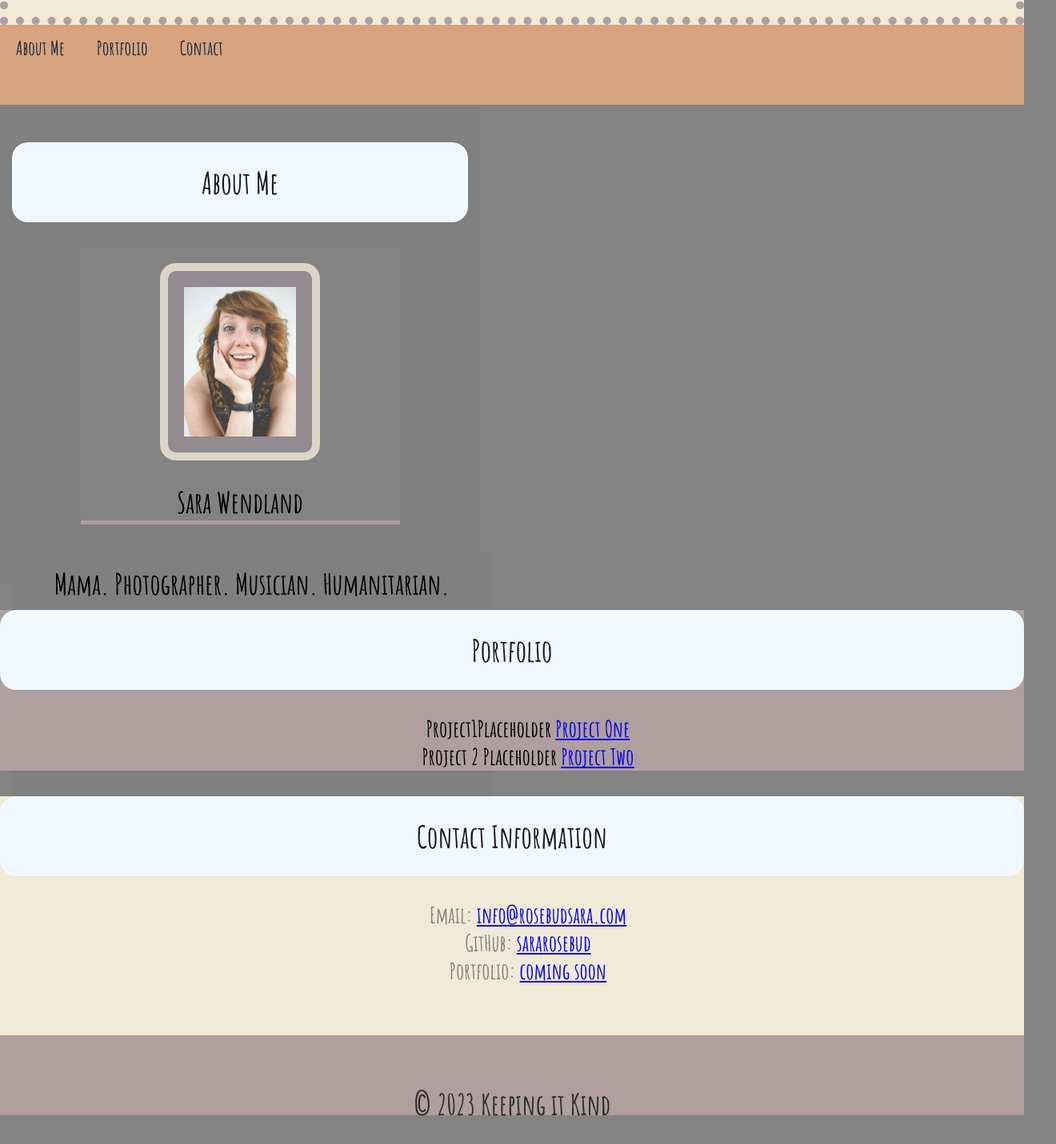
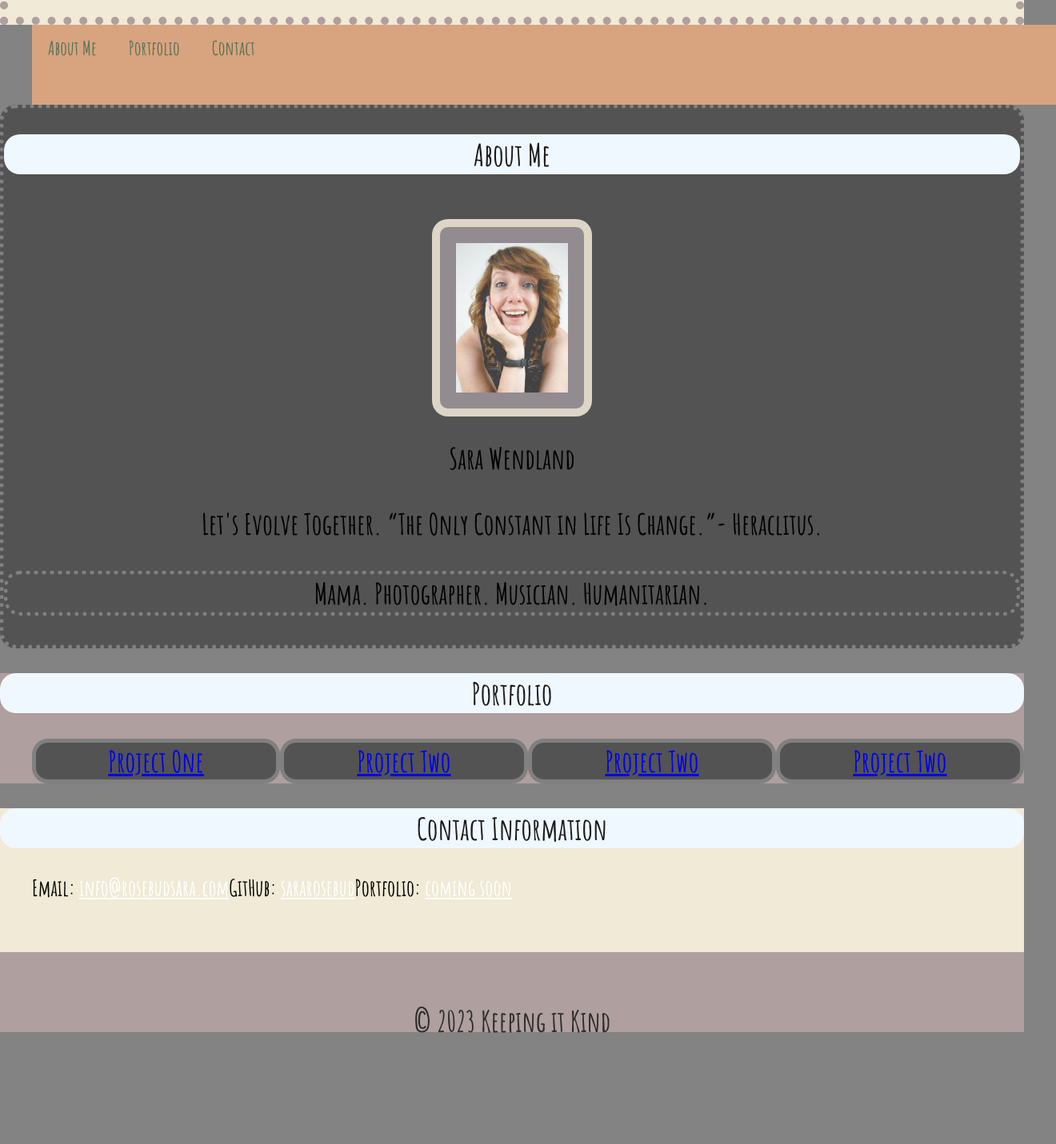
Before and after one commit to sararosebud/SaraPortfolio, a plain HTML site: page index.html in a window 1280 px wide. Shown: the part 114-1545 px from the top of the page at 80% size, 1320 px wide, since content can reach past the window. After the commit the page ends 1441 px from the top, so only its background shows below. Drawn offline with Linux system fonts and the light colour scheme.

Commit message:
modified html and css to create flexboxes

```diff
--- a/assets/css/styles.css
+++ b/assets/css/styles.css
@@ -8,7 +8,7 @@
     box-sizing: border-box;
 
       }
-
+ *
 
   /* Element selectors */
   body {
@@ -37,12 +37,14 @@
     display: flex;
     background-color: #d8a47f;
     height:100px;
+    width: 100%;
     font-size: x-large;
+    margin-left: 40px;
 }
 
 
 nav a {
-    color: #13293d;
+    color: #557256;
     padding: 14px 20px;
     text-decoration: none;
     text-align: center;}
@@ -55,7 +57,7 @@ nav a {
  h2{
     color:#1a1a1a;
     font-size: 38px;
-    line-height: 100px;
+    line-height: 50px;
     border-radius: 20px;
     background-color: aliceblue;
 
@@ -65,8 +67,9 @@ nav a {
 
 
   figure {
-    width: 200px;
-    background-color: #f0ead6cb;
+
+    max-height: 75%;
+
 
   }
 
@@ -96,17 +99,22 @@ nav a {
 
 
   .highlighted-text {
+    color:white;
     text-align: auto;
     font-weight: bolder;
-    color:rgb(129, 129, 124)
 
   }
 
-  about-me {
+  .about-me {
 
     flex-flow: row;
+    max-height: 200px;
+    max-block-size: 50px;
   }
 
+  .flex-container {
+    display: flex;
+  }
 
   /* ID selector */
 
@@ -114,25 +122,69 @@ nav a {
 
   #about-me-section {
 
-        width: 600px;
-        height: 600px;
+        width: 100%;
+        max-height: fit-content;
+        max-width: 100%;
         text-align: center;
-        border: 15px dotted grey;
-        background-color:grey;
+        border: 5px dotted grey; border-radius: 20px;
+        background-color:rgb(83, 83, 83);
         text-align: center;
-        font-size: 36px;}
+        font-size: 36px;
+    }
 
 
+    #portfolio-section {
 
-
-
-
-  #portfolio-section {
     background-color: #af9f9f;
     font-size: 28px;
     text-align: center;
 
   }
+
+  #project1 {
+    width: 600px;
+        max-height: fit-content;
+        max-width: 100%;
+        text-align: center;
+        border: 5px solid grey; border-radius: 20px;
+        background-color:rgb(83, 83, 83);
+        text-align: center;
+        font-size: 36px; color: white
+
+  }
+
+  #project2 {
+    width: 600px;
+        max-height: fit-content;
+        max-width: 100%;
+        text-align: center;
+
+        border: 5px solid grey; border-radius: 20px;
+        background-color:rgb(83, 83, 83);
+        text-align: center;
+        font-size: 36px;
+  }
+
+  #project3 {width: 600px;
+    max-height: fit-content;
+    max-width: 100%;
+    text-align: center;
+    border: 5px solid grey; border-radius: 20px;
+    background-color:rgb(83, 83, 83);
+    text-align: center;
+    font-size: 36px;}
+
+    #project4 {
+
+        width: 600px;
+        max-height: fit-content;
+        max-width: 100%;
+        text-align: center;
+        border: 5px solid grey; border-radius: 20px;
+        background-color:rgb(83, 83, 83);
+        color:antiquewhite
+        text-align: center;
+        font-size: 36px;}
 
   #contact-section {
     background-color: #f0ead6;
@@ -181,10 +233,11 @@ nav a {
   footer {
     width: 100%;
     height: 100px;
+    margin:auto;
     line-height: 100px;
     color: #2c2c2b;
     background-color: #af9f9f;
-    margin-inline-start: auto;
+
     font-size: 36px;
     text-align: center;
   }
--- a/index.html
+++ b/index.html
@@ -6,8 +6,81 @@
     <meta name="viewport" content="width=device-width, initial-scale=1.0">
     <link rel="stylesheet" href="assets/css/styles.css"/>
     <link rel="preconnect" href="https://fonts.googleapis.com">
-<link rel="preconnect" href="https://fonts.gstatic.com" crossorigin>
-<link href="https://fonts.googleapis.com/css2?family=Amatic+SC:wght@700&display=swap" rel="stylesheet">
+    <link rel="preconnect" href="https://fonts.gstatic.com" crossorigin>
+    <link href="https://fonts.googleapis.com/css2?family=Amatic+SC:wght@700&display=swap" rel="stylesheet">
+
+    <body>
+
+        <header>
+
+            <h1>SARA ROSE WENDLAND'S PORTFOLIO</h1>
+
+        </header>
+
+       <!-- Navbar -->
+         <nav>
+         <a href="#about-me-section">About Me</a>
+         <a href="#portfolio-section">Portfolio</a>
+         <a href="#contact-section">Contact</a>
+
+         </nav>
+
+        <main>
+            <section class="about-me" id="about-me-section">
+             <h2>About Me</h2>
+            <figure id="figure">
+
+          <img class="image-padding image-border image-margin image-radius" id="img" src="./assets/images/sara-wendland.jpg" alt="photo of woman with and on cheek smiling"
+
+          title="Nice to meet you!" />
+
+          <figcaption>Sara Wendland</figcaption>
+
+        </figure>
+             <p id="evolve"> Let's Evolve Together. “The Only Constant in Life Is Change.”- Heraclitus.</p>
+             <p id="about-me-section">Mama. Photographer. Musician. Humanitarian.</p> <!--if time allows links to pictures of these things, maybe definition etc-->
+      </section>
+
+
+      <section  id="portfolio-section">
+        <h2>Portfolio</h2>
+        <ul class="flex-container" id="projects">
+            <li id="project1" class="highlighted-text"> <a href="project1">Project One</a></li>
+            <li id="project2" class="highlighted-text"> <a href="project2">Project Two</a></li>
+            <li id="project3" class="highlighted-text"> <a href="project3">Project Two</a></li>
+            <li id="project4" class="highlighted-text"> <a href="project4">Project Two</a></li>
+
+        </li>
+        </ul>
+
+
+
+
+
+    </section>
+
+
+
+      <section id="contact-section">
+        <h2>Contact Information</h2>
+        <ul class="flex-container">
+          <li>Email: <a class="highlighted-text" href="#">info@rosebudsara.com</a></li>
+          <li>GitHub: <a  class="highlighted-text" href="https://github.com/sararosebud" target="_blank">sararosebud</a></li>
+          <li>Portfolio: <a  class="highlighted-text" href="#">coming soon</a></li>
+        </ul>
+
+        <br>
+      </section>
+    </main>
+
+    <footer>
+      <p>© 2023 Keeping it Kind</p>
+    </footer>
+  </body>
+
+</html>
+
+
 
 
 
@@ -37,67 +110,3 @@
     </footer>
 </body>
 </html> -->
-
-<body>
-
-
-    <header>
-      <h1>SARA ROSE WENDLAND'S PORTFOLIO</h1>
-
-    </header>
-
-       <!-- Navbar -->
-<nav>
-    <a href="#">About Me</a>
-    <a href="#">Portfolio</a>
-    <a href="#">Contact</a>
-
-  </nav>
-
-    <main>
-      <section class="about-me" id="about-me-section">
-        <h2>About Me</h2>
-        <figure class="box">
-          <img class="image-padding image-border image-margin image-radius" id="img" src="./assets/images/sara-wendland.jpg" alt="photo of woman with and on cheek smiling"
-
-          title="Nice to meet you!" />
-
-          <figcaption>Sara Wendland</figcaption>
-        </figure id="figure">
-        <p id="about-me-section">Mama. Photographer. Musician. Humanitarian.</p> <!--if time allows links to pictures of these things, maybe definition etc-->
-      </section>
-
-
-      <section id="portfolio-section">
-        <h2>Portfolio</h2>
-        <ul class="portfolio-projects" id="projects">
-            <li>Project1Placeholder <a href="project1">Project One</a></li>
-            <li>Project 2 Placeholder <a href="project1">Project Two</a></li></li>
-        </ul>
-
-
-
-
-
-    </section>
-
-
-
-      <section id="contact-section">
-        <h2>Contact Information</h2>
-        <ul class="highlighted-text">
-          <li>Email: <a href="#">info@rosebudsara.com</a></li>
-          <li>GitHub: <a href="#">sararosebud</a></li>
-          <li>Portfolio: <a href="#">coming soon</a></li>
-        </ul>
-
-        <br>
-      </section>
-    </main>
-
-    <footer>
-      <p>© 2023 Keeping it Kind</p>
-    </footer>
-  </body>
-
-</html>
```
